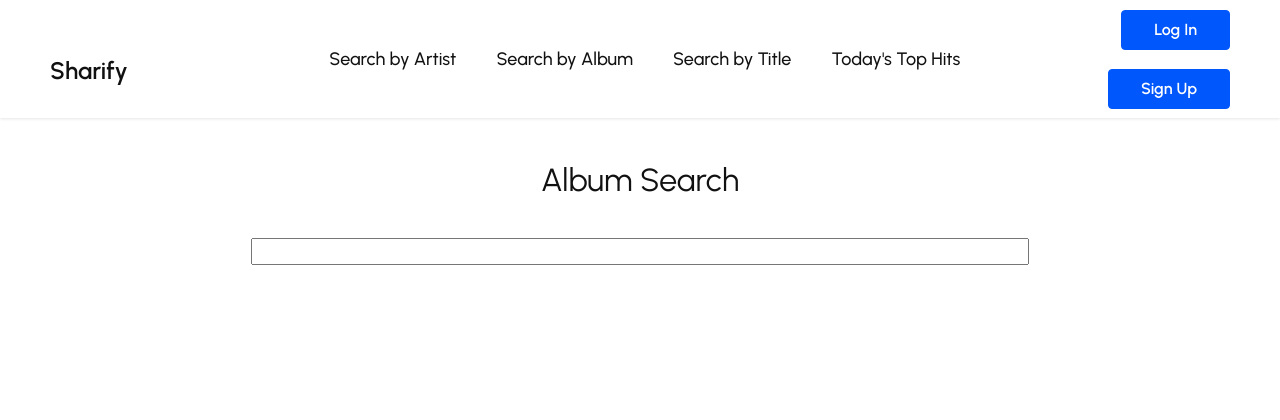
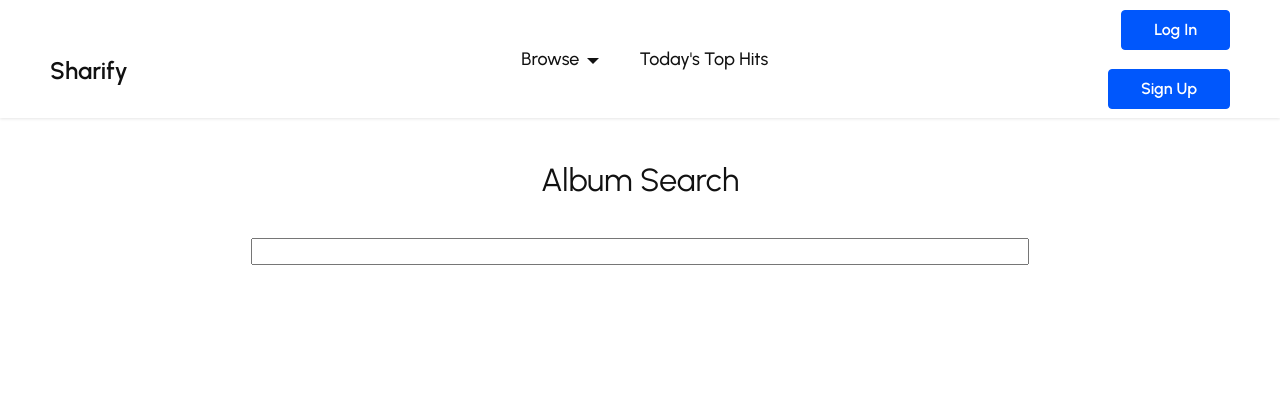
Before and after one commit to zaustin1522/SeniorProject, a Django app: page /search/album/ in a window 1280 px wide. Shown: the top 420 px of the page. Run offline with Django 3.2, Linux system fonts and the light colour scheme; some libraries are stand-ins or nearby versions.

Commit message:
Update navbar.html

```diff
--- a/sharify/templates/navbar.html
+++ b/sharify/templates/navbar.html
@@ -20,14 +20,13 @@
                         <a class="nav-link link text-black display-4" href="/userprofile/">Profile<br></a>
                         {% endif %}
                     </li>
-                    <li class="nav-item">
-                        <a class="nav-link link text-black display-4" href="/search/artist/">Search by Artist<br></a>
-                    </li>
-                    <li class="nav-item">
-                        <a class="nav-link link text-black display-4" href="/search/album/">Search by Album<br></a>
-                    </li>
-                    <li class="nav-item">
-                        <a class="nav-link link text-black display-4" href="/search/track/">Search by Title<br></a>
+                    <li class="nav-item dropdown">
+                        <a class="nav-link link text-black dropdown-toggle display-4" href="#" data-toggle="dropdown-submenu" data-bs-toggle="dropdown" data-bs-auto-close="outside">Browse<br></a>
+                        <div class="dropdown-menu" data-bs-popper="none" aria-labelledby="dropdown-649">
+                                <a class="text-black dropdown-item" href="/search/artist/">Search by Artist</a>
+                                <a class="text-black dropdown-item" href="/search/album/">Search by Album</a>
+                                <a class="text-black dropdown-item" href="/search/track/">Search by Title</a>
+                        </div>
                     </li>
                     <li class="nav-item">
                         <a class="nav-link link text-black display-4" href="/todays_top_hits/">Today's Top Hits<br></a>
```
